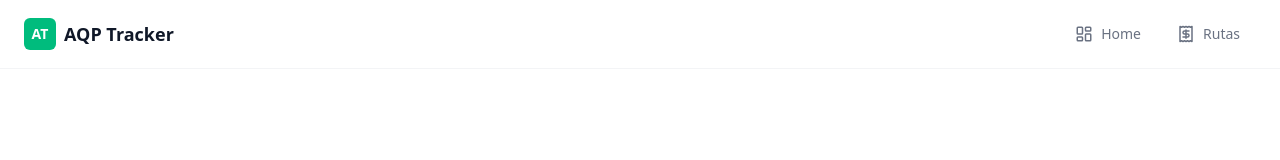
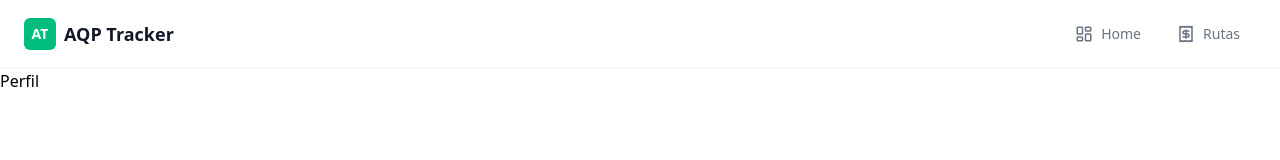
Before and after one commit to shanccom/aqpTracker, a React app in the folder frontend/: page /Perfil in a window 1280 px wide. Shown: the top 160 px of the page. Built offline with nearby package versions, Linux system fonts and the light colour scheme; the HTML template or start-up script is replaced by a standard one.

Commit message:
se modifica el archivo de router y se crean las carpetas Perfil y Foro, nada mas

```diff
--- /dev/null
+++ b/frontend/src/pages/Foro/Foro.tsx
@@ -0,0 +1,11 @@
+import React from 'react'
+
+type Props = {}
+
+const index = (props: Props) => {
+  return (
+    <div>index</div>
+  )
+}
+
+export default index
--- /dev/null
+++ b/frontend/src/pages/Perfil/Perfil.tsx
@@ -0,0 +1,11 @@
+
+
+type Props = {}
+
+const Perfil = (props: Props) => {
+  return (
+    <div>Perfil</div>
+  )
+}
+
+export default Perfil
--- a/frontend/src/routes/AppRouter.tsx
+++ b/frontend/src/routes/AppRouter.tsx
@@ -3,7 +3,8 @@ import { BrowserRouter as Router, Routes, Route } from "react-router-dom";
 import Home from "../pages/Home/Home";
 import Rutas from "../pages/Rutas/Rutas";
 import Topbar from "../components/TopBar/TopBar";
-
+import Foro from "../pages/Foro/Foro";
+import Perfil from "../pages/Perfil/Perfil";
 
 export default function AppRouter() {
     return (
@@ -13,6 +14,8 @@ export default function AppRouter() {
                     <Routes>
                         <Route path="/" element={<Home/>} />
                         <Route path="/Rutas" element={<Rutas/>} />
+                        <Route path="/Foro" element={<Foro />} />
+                        <Route path="/Perfil" element={<Perfil />} />
                     </Routes>
             </div>
         </Router>
```
